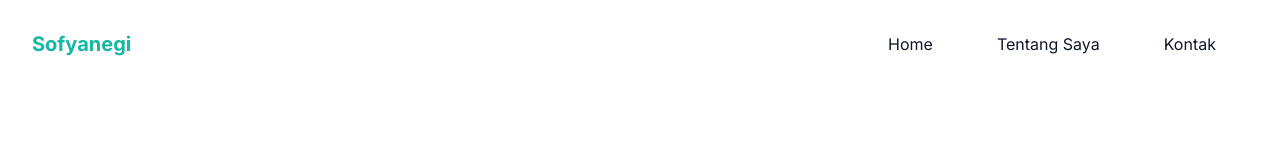
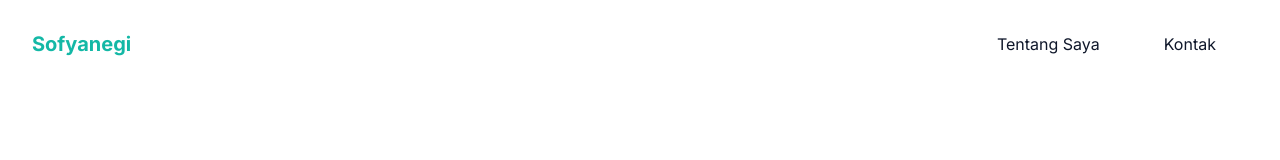
Before and after one commit to sofyanegil/sofyanegil.github.io, a React (Create React App) app: page / in a window 1280 px wide. Shown: the top 160 px of the page. Built offline with nearby package versions, Linux system fonts and the light colour scheme.

Commit message:
update nav

```diff
--- a/src/components/Header.jsx
+++ b/src/components/Header.jsx
@@ -42,11 +42,6 @@ export default function Header() {
             <nav id="nav-menu" className="absolute py-5 bg-white shadow-lg rounded-lg max-w-[250px] w-full right-4 top-full hidden lg:block lg:static lg:bg-transparent lg:max-w-full lg:shadow-none lg:rounded-none">
               <ul className="block transition duration-500 lg:flex">
                 <li className="group">
-                  <a href="#home" className="nav-link">
-                    Home
-                  </a>
-                </li>
-                <li className="group">
                   <a href="#about" className="nav-link">
                     Tentang Saya
                   </a>
```
